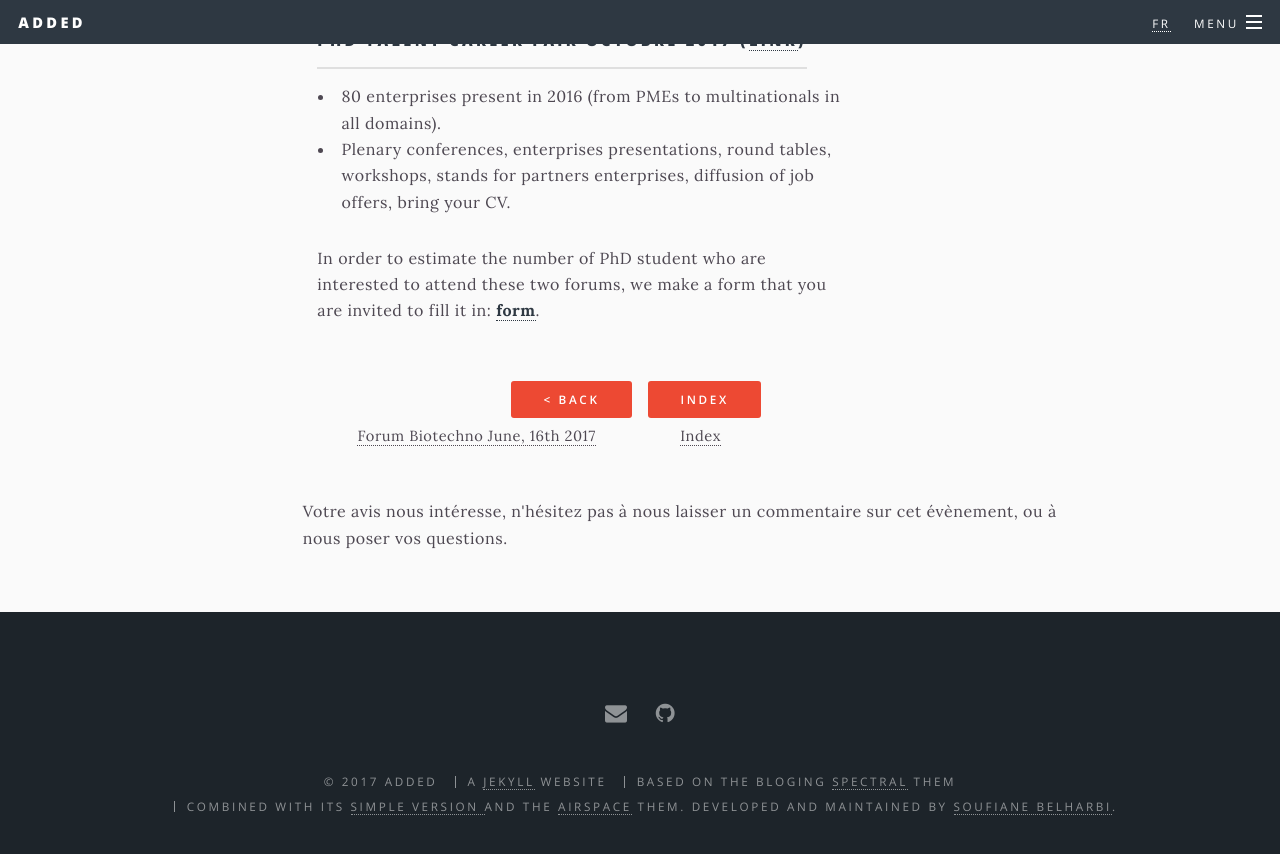
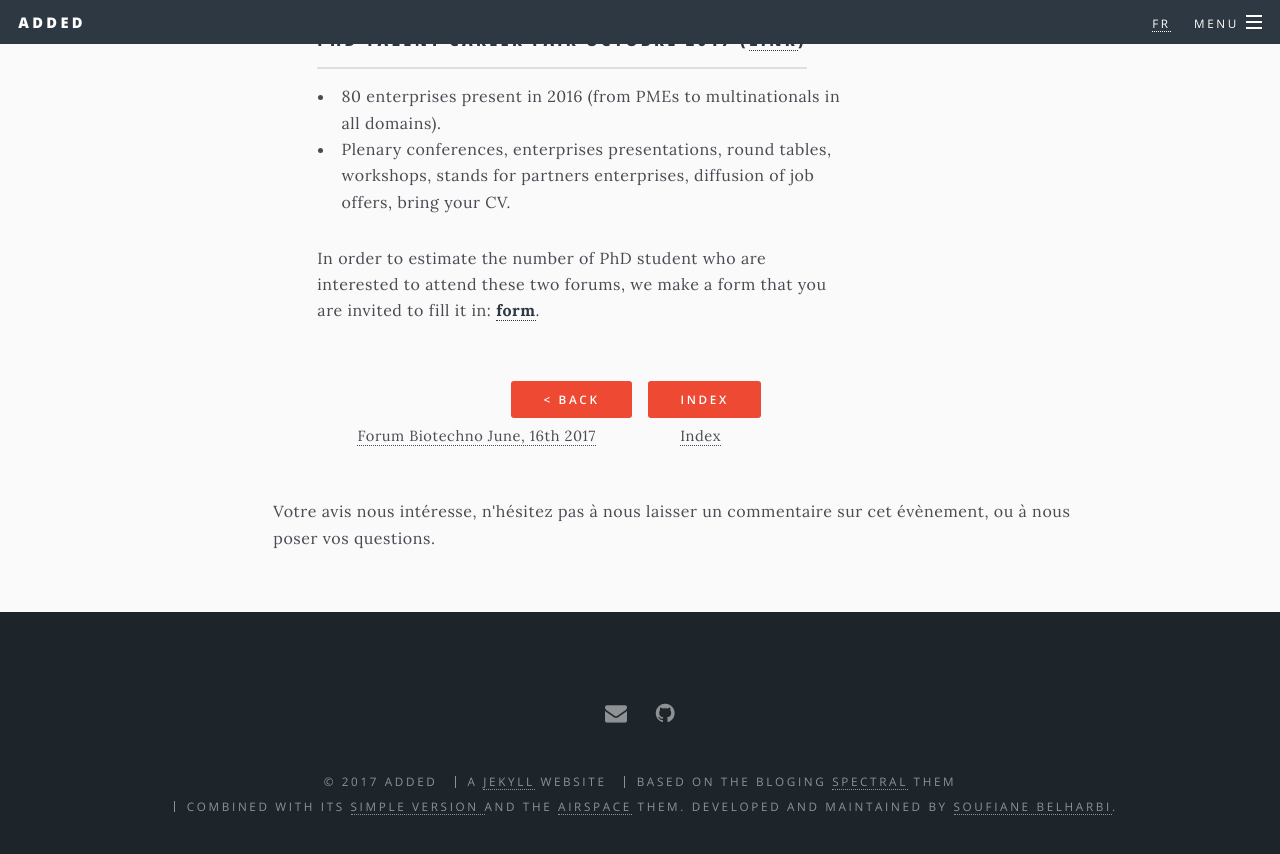
Before and after one commit to asso-added/asso-added.github.io, a Jekyll site: the page built from _posts/2017-10-00-forums-d-emploi-des-jd-octobre-en.md, in a window 1280 px wide and 900 px high, scrolled down 596 px. Shown: the top 854 px of the window. Built offline with Jekyll 4.4.1, drawn with Linux system fonts in a browser that asks for light colours; nearby versions of some CDN libraries; library files that are not in the unit come from our copies; comment, search, counter and statistics services are not loaded.

Commit message:
Update disqus.html

```diff
--- a/_includes/disqus.html
+++ b/_includes/disqus.html
@@ -1,5 +1,5 @@
 {% if page.comment %}
-<section  class="wrapper" style="align: center; margin-left: 7em" >
+<section  class="wrapper" style="align: center; margin-left: 5em" >
 <p>
   Votre avis nous intéresse, n'hésitez pas à nous laisser un commentaire sur cet évènement, ou à nous poser vos questions.
 </p>
```
